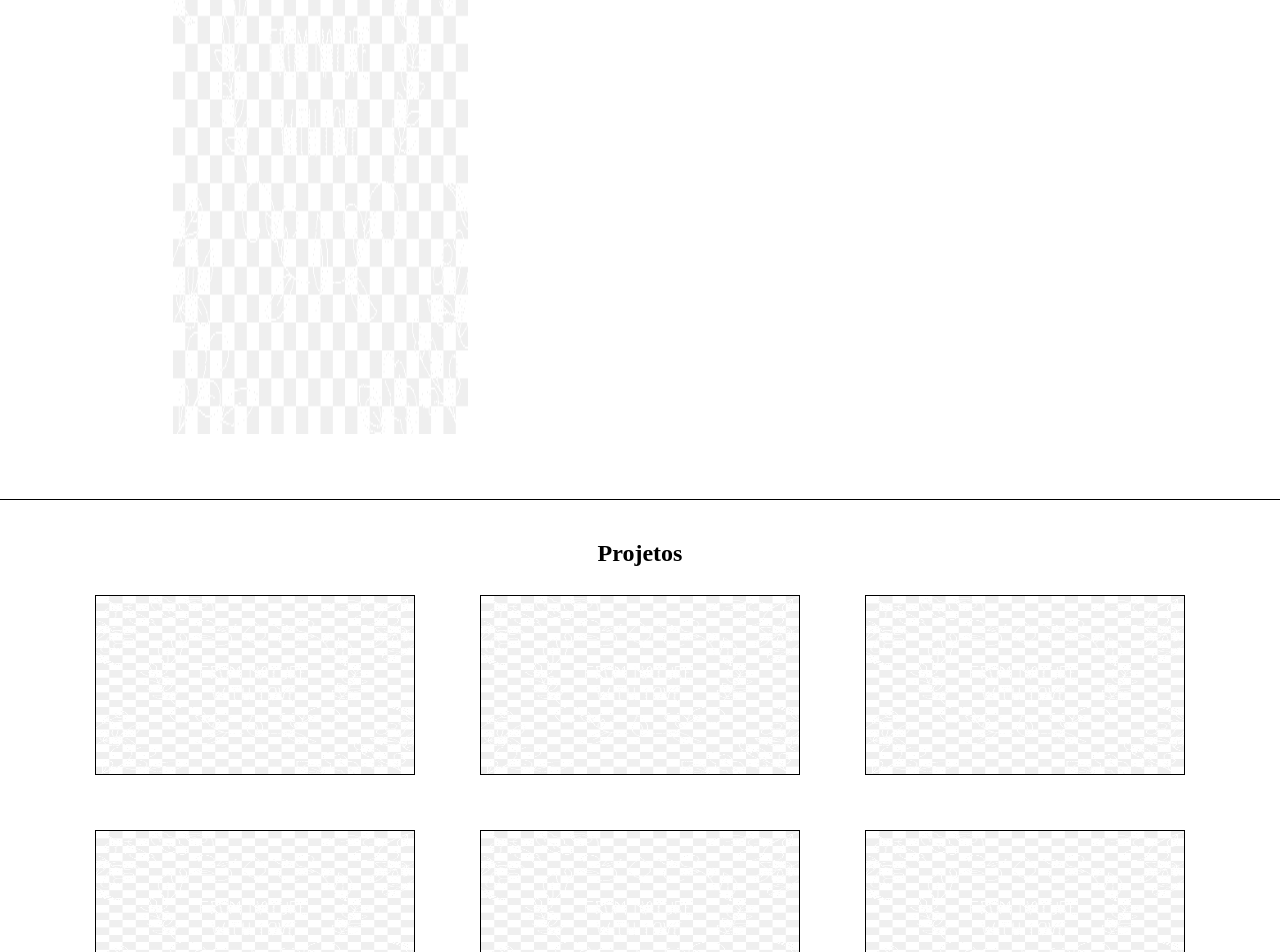
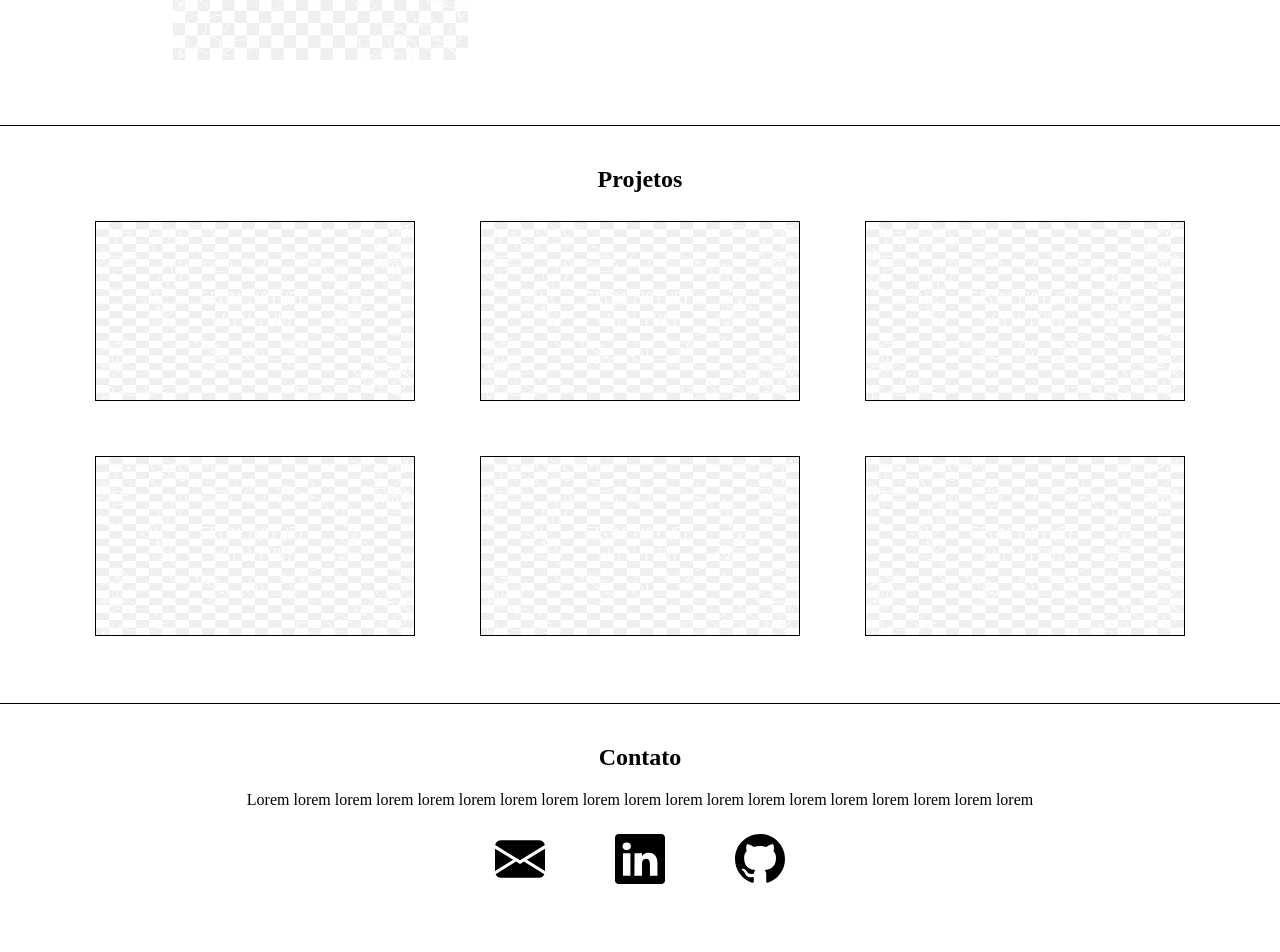
Before and after one commit to celso-rodrigo/celso-rodrigo.github.io, a React (Create React App) app: page / in a window 1280 px wide. Shown: the part 1100-2052 px from the top of the page. After the commit the page ends 2029 px from the top, so only its background shows below. Built offline with nearby package versions, Linux system fonts and the light colour scheme.

Commit message:
Atualizada estrutura do site.

```diff
--- a/src/App.js
+++ b/src/App.js
@@ -8,8 +8,8 @@ import "./styles/";
 function App() {
   return (
     <div className="app">
-      <Nav />
       <div className="main">
+        <Nav />
         <div className="section hero" />
         <About />
         <Projects />
--- a/src/components/About.js
+++ b/src/components/About.js
@@ -3,7 +3,7 @@ import placeHolder from "../images/placeHolder.png";
 
 function About() {
   return (
-    <section id="about" className="about">
+    <section className="about">
       <div className="about-img">
         <img src={placeHolder} alt="wip"/>
       </div>
--- a/src/components/Contact.js
+++ b/src/components/Contact.js
@@ -1,12 +1,11 @@
 import React from "react";
-import placeHolder from "../images/placeHolder.png";
 import email from "../images/email.svg";
 import github from "../images/github.svg";
 import linkedin from "../images/linkedin.svg";
 
 function Contact() {
   return (
-    <section id="contact" className="contact">
+    <section className="contact">
       <div className="container-content">
         <h1>Contato</h1>
         <p>Lorem lorem lorem lorem lorem lorem lorem lorem lorem lorem lorem lorem lorem lorem lorem lorem lorem lorem lorem  </p>
@@ -22,9 +21,6 @@ function Contact() {
           </a>
         </div>
       </div>
-      <div className="container-img">
-        <img src={placeHolder} alt="wip"/>
-      </div>
     </section>
   );
 }
--- a/src/components/Nav.js
+++ b/src/components/Nav.js
@@ -6,13 +6,13 @@ function Nav() {
     <nav className="nav">
       <ul className="nav-options">
         <li className="nav-link">
-          <Link to="about" spy={true} smooth={true} duration={500}>Sobre</Link>
+          <Link to="about" spy={true} smooth={true} offset={-40} duration={500}>Sobre</Link>
         </li>
         <li className="nav-link">
-          <Link to="projects" spy={true} smooth={true} duration={500}>Projetos</Link>
+          <Link to="projects" spy={true} smooth={true} offset={-40} duration={500}>Projetos</Link>
         </li>
         <li className="nav-link">
-          <Link to="contact" spy={true} smooth={true} duration={500}>Contato</Link>
+          <Link to="contact" spy={true} smooth={true} offset={-40} duration={500}>Contato</Link>
         </li>
       </ul>
     </nav>
--- a/src/components/Projects.js
+++ b/src/components/Projects.js
@@ -3,7 +3,7 @@ import placeHolder from "../images/placeHolder.png";
 
 function Projects() {
   return (
-    <section id="projects" className="projects">
+    <section className="projects">
       <h1>Projetos</h1>
       <div className="projects-container">
         <div className="project">
--- a/src/styles/about.css
+++ b/src/styles/about.css
@@ -1,7 +1,6 @@
 .about {
-	min-height: 100vh;
+	padding: 40px 0;
   display: flex;
-	padding: 40px 0;
 	border-bottom: 1px solid var(--color-1);
 }
 
--- a/src/styles/contact.css
+++ b/src/styles/contact.css
@@ -1,10 +1,10 @@
 .contact {
-	min-height: 100vh;
 	padding: 40px 0;
 	text-align: center;
 	display: flex;
 	flex-direction: column;
 	align-items: center;
+	padding-bottom: 40px;
 }
 
 .container-content {
@@ -38,7 +38,3 @@
 	height: 60px;
 	width: 60px;
 }
-
-.contact .container-img {
-	padding-top: 20px;
-}
--- a/src/styles/main.css
+++ b/src/styles/main.css
@@ -10,6 +10,11 @@
   box-sizing: border-box;
 }
 
+.main {
+  display: flex;
+  flex-direction: column;
+}
+
 .hero {
   min-height: 100vh;
   position: relative;
--- a/src/styles/nav.css
+++ b/src/styles/nav.css
@@ -8,11 +8,6 @@
 	z-index: 1;
 }
 
-
-.nav-link .active{
-  border-bottom: 3px solid var(--color-1);
-}
-
 .nav-options {
 	list-style: none;
 	display: flex;
--- a/src/styles/projects.css
+++ b/src/styles/projects.css
@@ -1,8 +1,7 @@
 .projects {
-	min-height: 100vh;
+	padding: 40px 0;
 	display: flex;
 	flex-direction: column;
-	padding: 40px 0;
 	border-bottom: 1px solid var(--color-1);
 	text-align: center;
 }
```
